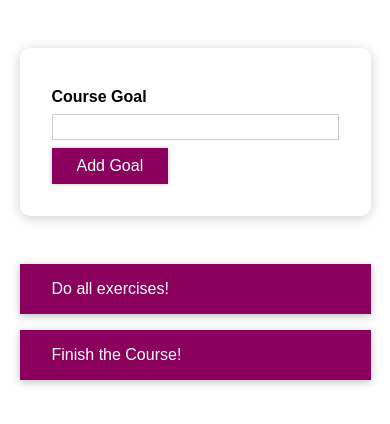
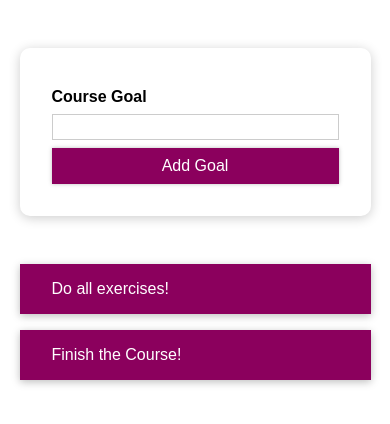
Before and after one commit to Will-Gon/Styling-App, a React (Create React App) app: page / in a window 390 px wide. Shown: the top 424 px of the page. Built offline with nearby package versions, Linux system fonts and the light colour scheme; the HTML template or start-up script is replaced by a standard one.

Commit message:
add media query for button

```diff
--- a/src/components/UI/Button/Button.module.css
+++ b/src/components/UI/Button/Button.module.css
@@ -1,4 +1,5 @@
 .button {
+    width: 100%;
     font: inherit;
     padding: 0.5rem 1.5rem;
     border: 1px solid #8b005d;
@@ -18,3 +19,9 @@
     border-color: #ac0e77;
     box-shadow: 0 0 8px rgba(0, 0, 0, 0.26);
   }
+
+  @media (min-width: 768px) {
+    .button {
+      width: auto;
+    }
+  }
```
